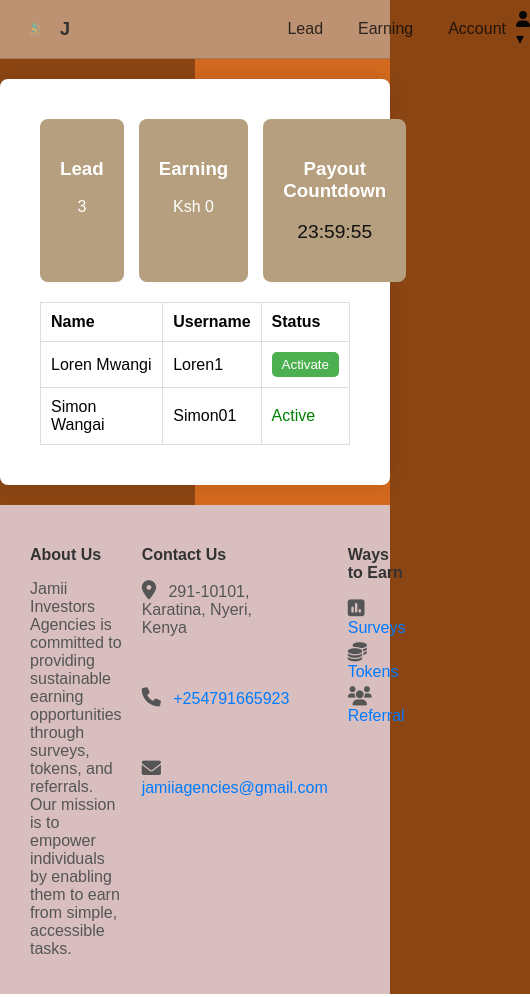
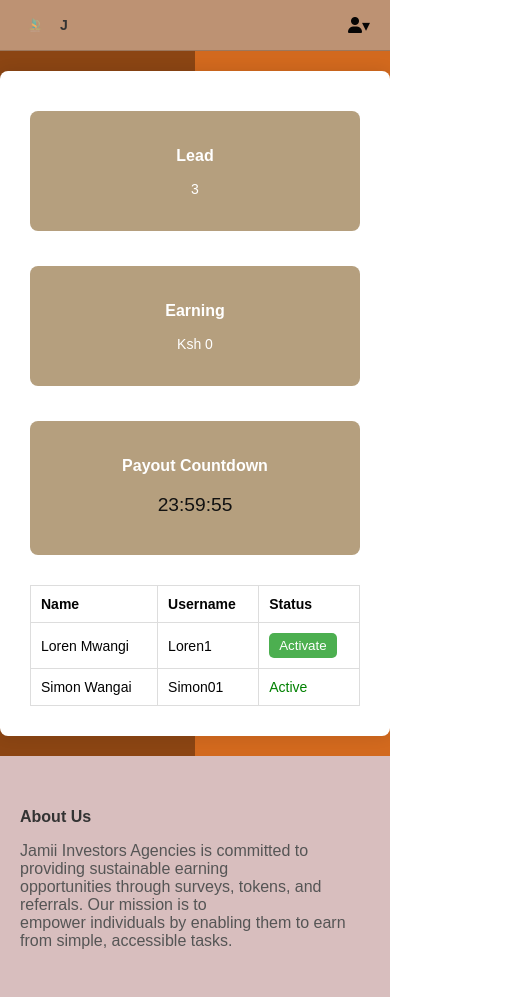
Before and after one commit to simonwangai17/dash, a plain HTML site: page index.html in a window 390 px wide. Shown: the top 997 px of the page, 530 px wide, since content can reach past the window. Drawn offline with Linux system fonts and the light colour scheme.

Commit message:
responsive screen

```diff
--- a/styles.css
+++ b/styles.css
@@ -654,3 +654,62 @@
 .popup-content {
   text-align: center;
 }
+
+
+/* Responsive Styles */
+@media (max-width: 768px) {
+  .navbar-center {
+    display: none;
+  }
+
+  .navbar {
+    flex-wrap: wrap;
+  }
+
+  .dashboard-container {
+    padding: 10px;
+  }
+
+  .status-cards {
+    flex-direction: column;
+  }
+
+  .status-card {
+    margin: 10px 0;
+  }
+
+  .footer-container {
+    flex-direction: column;
+  }
+
+  .footer-column {
+    margin: 10px 0;
+  }
+
+  .modal-content {
+    width: 95%;
+  }
+}
+
+@media (max-width: 480px) {
+  .navbar-left .company-name {
+    font-size: 14px;
+  }
+
+  .status-card h3 {
+    font-size: 16px;
+  }
+
+  .status-card p {
+    font-size: 14px;
+  }
+
+  table th,
+  table td {
+    font-size: 14px;
+  }
+
+  .footer-column h4 {
+    font-size: 16px;
+  }
+}
```
